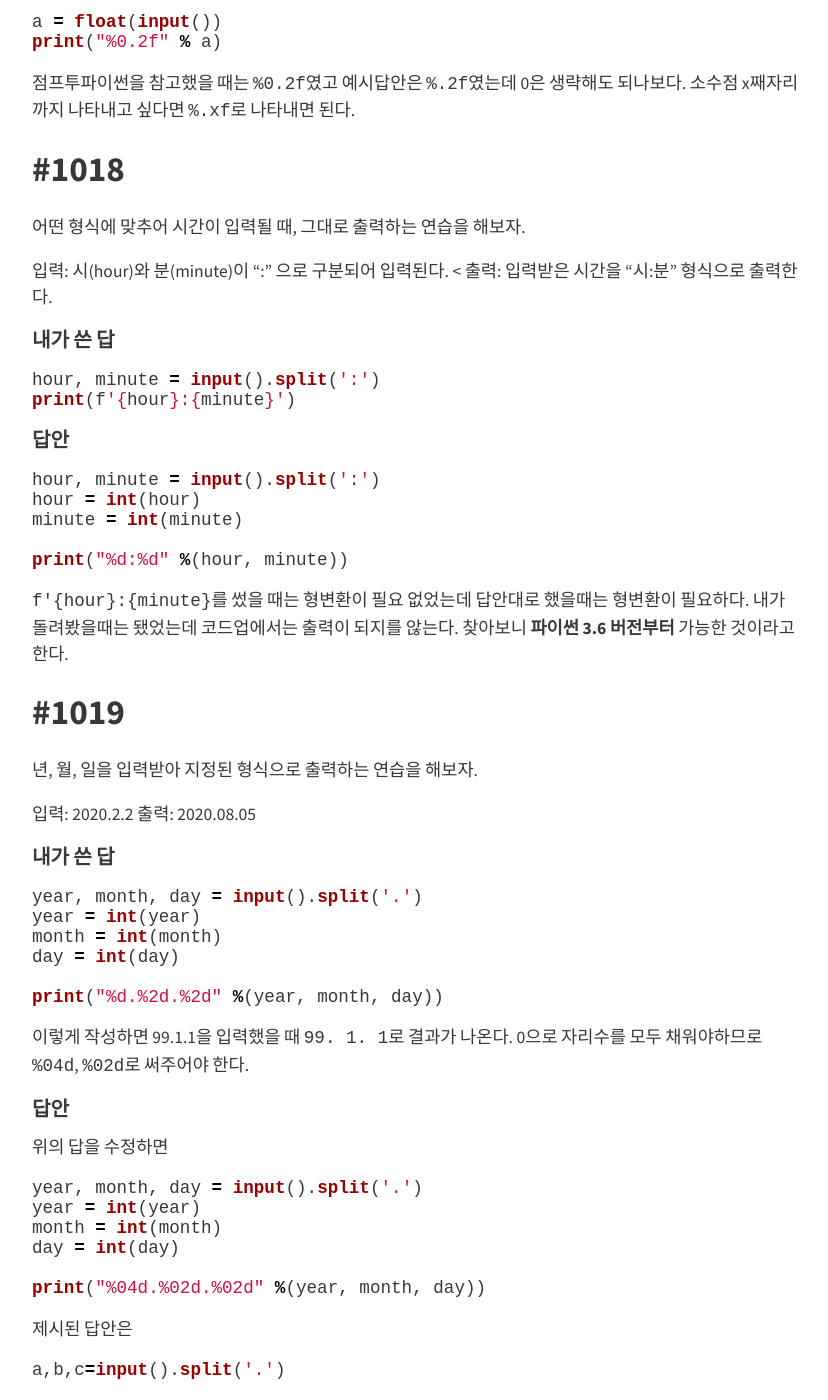
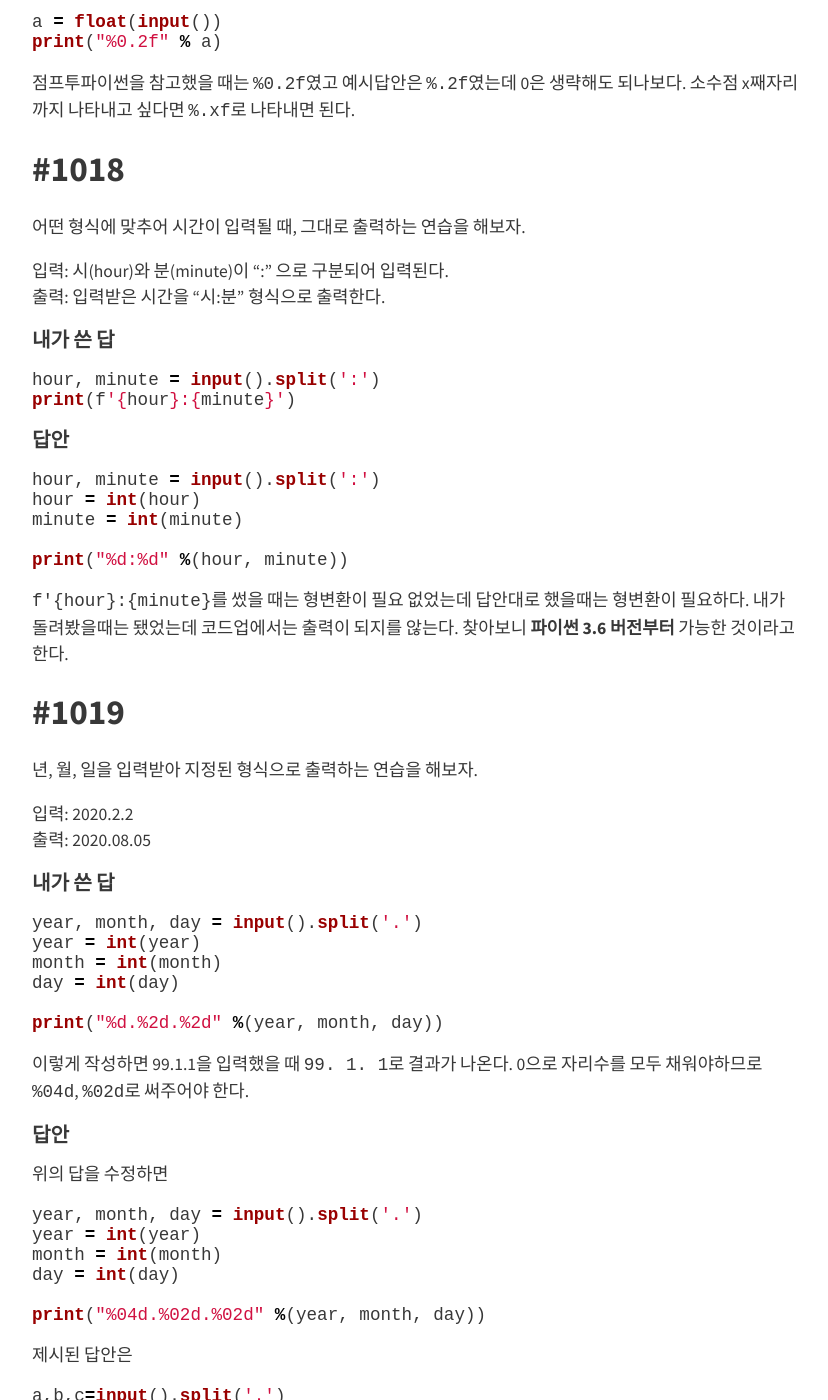
Before and after one commit to HyunlangBan/hyunlangban.github.io, a Jekyll site: the page built from _posts/2020-02-01-code-up.md, in a window 1280 px wide and 1400 px high, scrolled down 1792 px. Shown: the whole window, without its empty margins (224-1052 px from the left). Built offline with Jekyll 4.4.1, drawn with Linux system fonts in a browser that asks for light colours; nearby versions of some CDN libraries.

Commit message:
Update 2020-02-01-code-up.md

```diff
--- a/_posts/2020-02-01-code-up.md
+++ b/_posts/2020-02-01-code-up.md
@@ -87,7 +87,7 @@ print("%0.2f" % a)
 어떤 형식에 맞추어 시간이 입력될 때, 그대로 출력하는 연습을 해보자.
 
 입력: 시(hour)와 분(minute)이 ":" 으로 구분되어 입력된다.
-<
+<br>
 출력: 입력받은 시간을 "시:분" 형식으로 출력한다.
 
 #### 내가 쓴 답
@@ -113,6 +113,7 @@ print("%d:%d" %(hour, minute))
 년, 월, 일을 입력받아 지정된 형식으로 출력하는 연습을 해보자.
 
 입력: 2020.2.2
+<br>
 출력: 2020.08.05
 
 #### 내가 쓴 답
```
